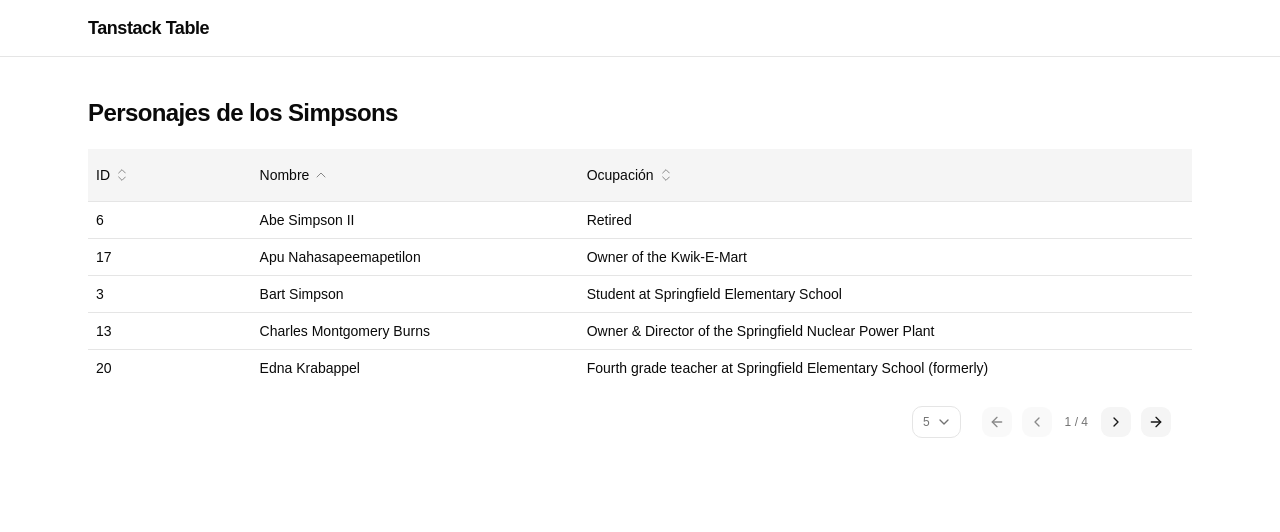
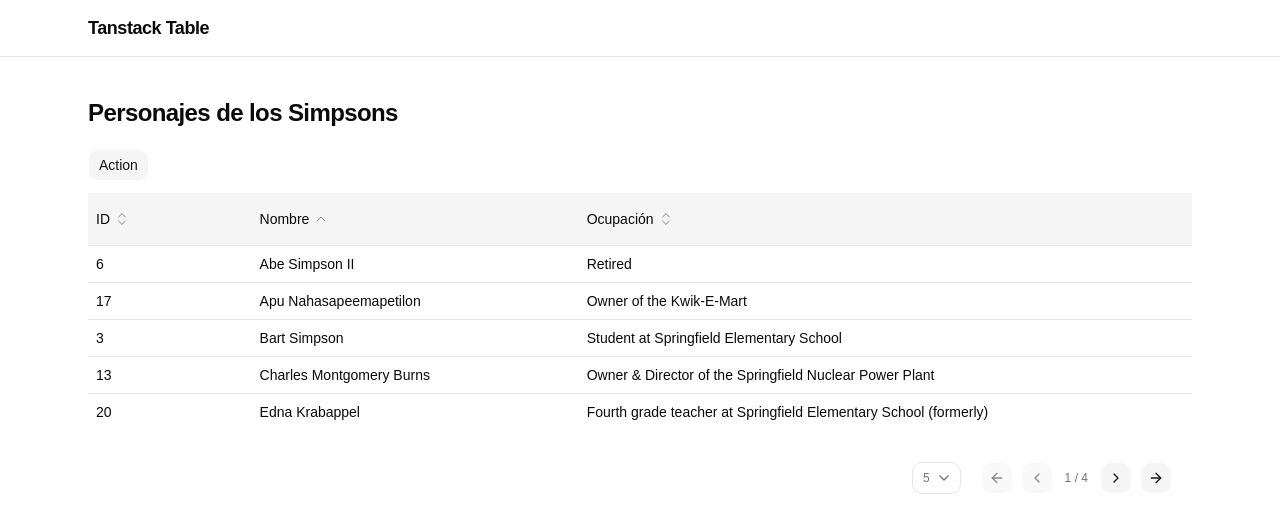
Before and after one commit to alanloffler/tanstack-table-template, a React (Vite) app: page / in a window 1280 px wide. Shown: the top 532 px of the page. Built offline with nearby package versions, Linux system fonts and the light colour scheme.

Commit message:
feat(components): data-table row selection

```diff
--- a/src/components/DataTable.tsx
+++ b/src/components/DataTable.tsx
@@ -1,3 +1,4 @@
+import { Button } from "@/components/ui/button";
 import {
   Table,
   TableBody,
@@ -16,6 +17,7 @@ import {
   useReactTable,
   type ColumnDef,
   type PaginationState,
+  type RowSelectionState,
   type SortingState,
 } from "@tanstack/react-table";
 import { useState } from "react";
@@ -39,7 +41,7 @@ export function DataTable<TData, TValue>({
     pageIndex: 0,
     pageSize: defaultPageSize,
   });
-
+  const [rowSelection, setRowSelection] = useState<RowSelectionState>({});
   const [sorting, setSorting] = useState<SortingState>(defaultSorting);
 
   // eslint-disable-next-line react-hooks/incompatible-library
@@ -47,18 +49,36 @@ export function DataTable<TData, TValue>({
     data: data ?? [],
     columns: columns,
     getCoreRowModel: getCoreRowModel(),
+    getPaginationRowModel: getPaginationRowModel(),
     getSortedRowModel: getSortedRowModel(),
-    getPaginationRowModel: getPaginationRowModel(),
+    onPaginationChange: setPagination,
+    onRowSelectionChange: setRowSelection,
     onSortingChange: setSorting,
-    onPaginationChange: setPagination,
     state: {
       pagination: pagination,
+      rowSelection: rowSelection,
       sorting: sorting,
     },
   });
 
+  // useEffect(() => {
+  //   console.log("Selected rows:", table.getSelectedRowModel().rows.length);
+  // }, [rowSelection, table]);
+
   return (
-    <section>
+    <section className="flex flex-col gap-3">
+      <div>
+        <Button
+          onClick={() =>
+            console.log(
+              `Items: ${JSON.stringify(table.getFilteredSelectedRowModel().rows.length)}`,
+            )
+          }
+          variant="secondary"
+        >
+          Action
+        </Button>
+      </div>
       <Table className="dark:bg-muted table-fixed w-full">
         <TableHeader className="dark:bg-primary-foreground bg-neutral-100">
           {table.getHeaderGroups().map((headerGroup) => (
```
